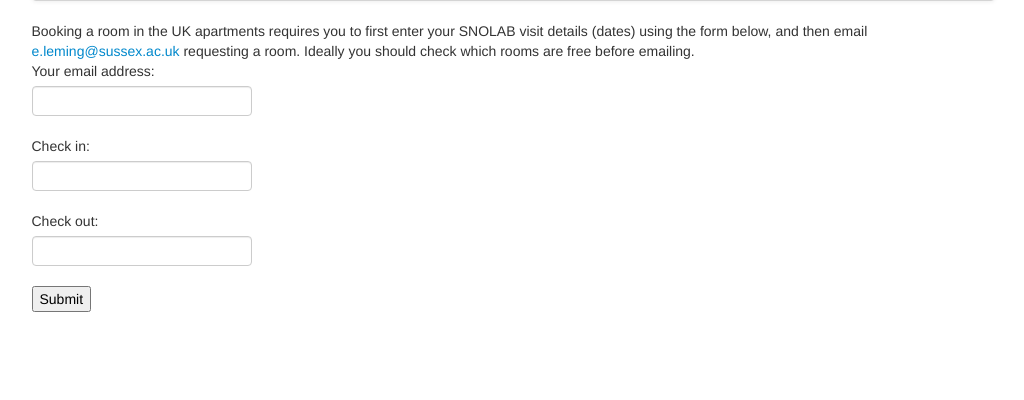
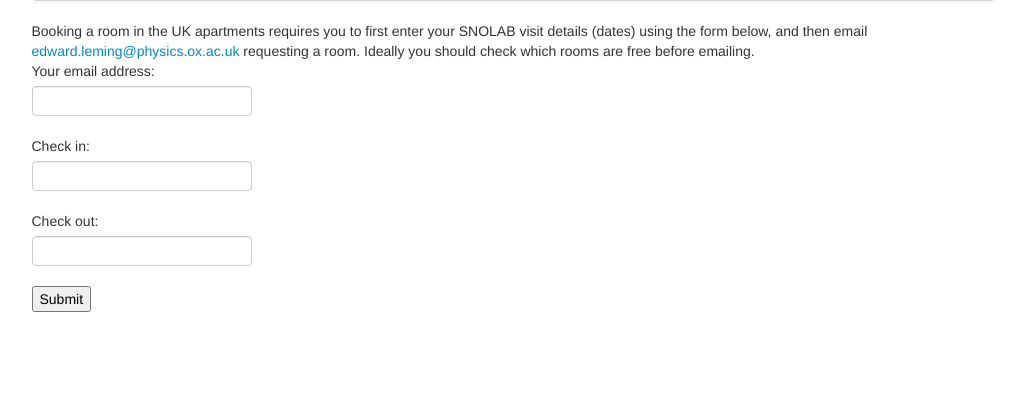
Before and after one commit to EdLeming/ukbooking, a Django app: page /ukbooking/book_visit/ in a window 1280 px wide. Shown: the part 341-741 px from the top of the page, without its empty margins (127-1151 px from the left). Run offline with Django 3.2, Linux system fonts and the light colour scheme; parts of the project's set-up code (start-up, migrations or seed data) failed here and were passed over.

Commit message:
Update contact info

```diff
--- a/ukbooking/templates/ukbooking/book_visit.html
+++ b/ukbooking/templates/ukbooking/book_visit.html
@@ -1,7 +1,7 @@
 {% extends 'ukbooking/base.html' %}
 {% block head_title %}UK Visit Booking{% endblock %}
 {% block content %}
-Booking a room in the UK apartments requires you to first enter your SNOLAB visit details (dates) using the form below, and then email <a href="mailto:e.leming@sussex.ac.uk">e.leming@sussex.ac.uk</a> requesting a room.
+Booking a room in the UK apartments requires you to first enter your SNOLAB visit details (dates) using the form below, and then email <a href="mailto:edward.leming@physics.ox.ac.uk">edward.leming@physics.ox.ac.uk</a> requesting a room.
 Ideally you should check which rooms are free before emailing.
 {% if form %}
 <form action="{% url 'book_visit' %}" method="post">{% csrf_token %}
```
